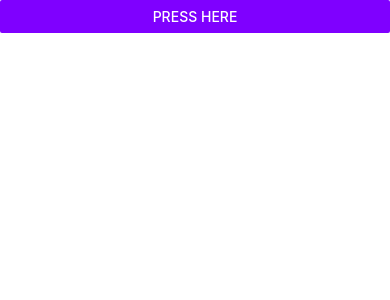
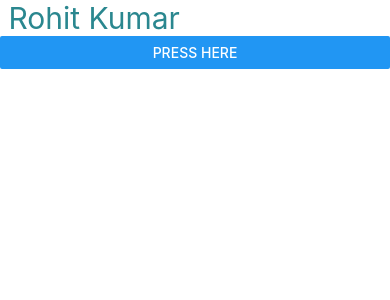
Before and after one commit to rohit-kumaar/first-native-project, a React Native app: screen / in a window 390 px wide. Shown: the top 300 px of the page. Built offline with nearby package versions, Linux system fonts and the light colour scheme.

Commit message:
final commit

```diff
--- a/App.tsx
+++ b/App.tsx
@@ -1,16 +1,20 @@
-import React from 'react';
-import {Button, View} from 'react-native';
+import {View, Text, StyleSheet, Button} from 'react-native';
+import React, {useState} from 'react';
 
-function App() {
+export default function App() {
+  const [name, setName] = useState('Rohit Kumar');
+
   return (
     <View>
-      <Button
-        title="Press Here"
-        onPress={() => console.warn('Function Called')}
-        color={'#7F00FF'}
-      />
+      <Text style={styles.name}> {name}</Text>
+      <Button title="Press Here" onPress={() => setName('Ricky')} />
     </View>
   );
 }
 
-export default App;
+const styles = StyleSheet.create({
+  name: {
+    fontSize: 30,
+    color: '#2A878F',
+  },
+});
```
